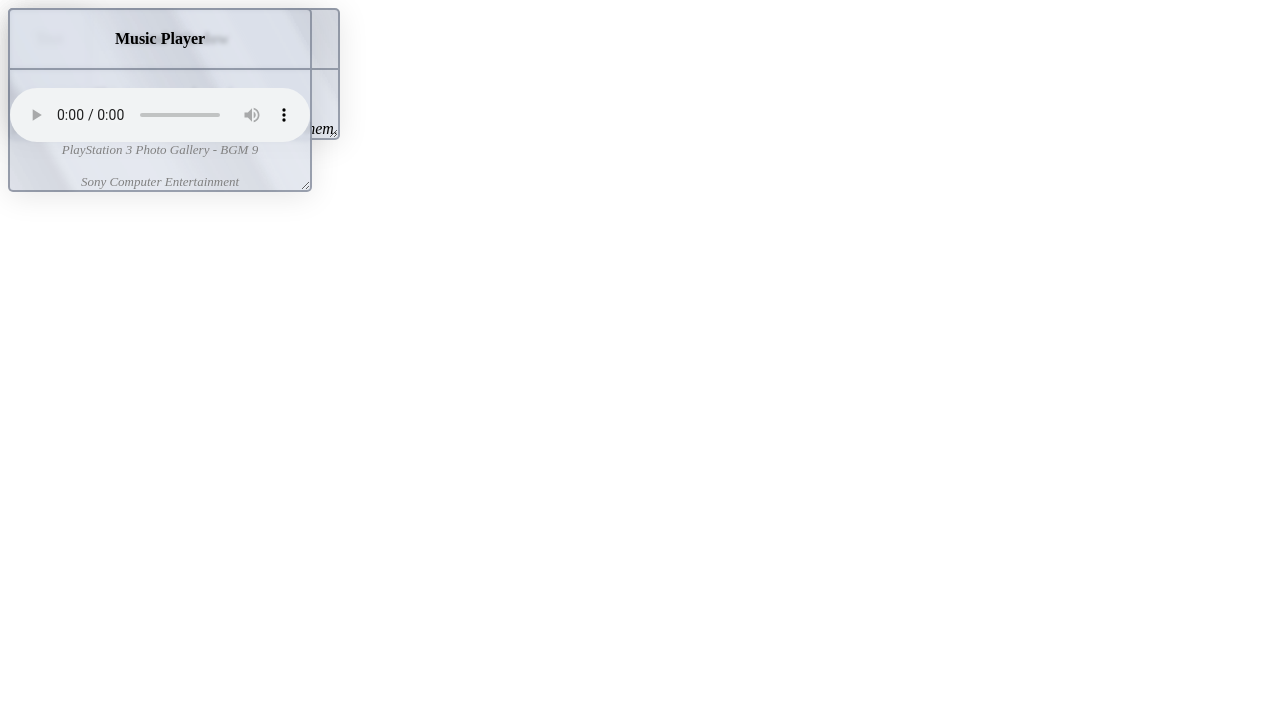
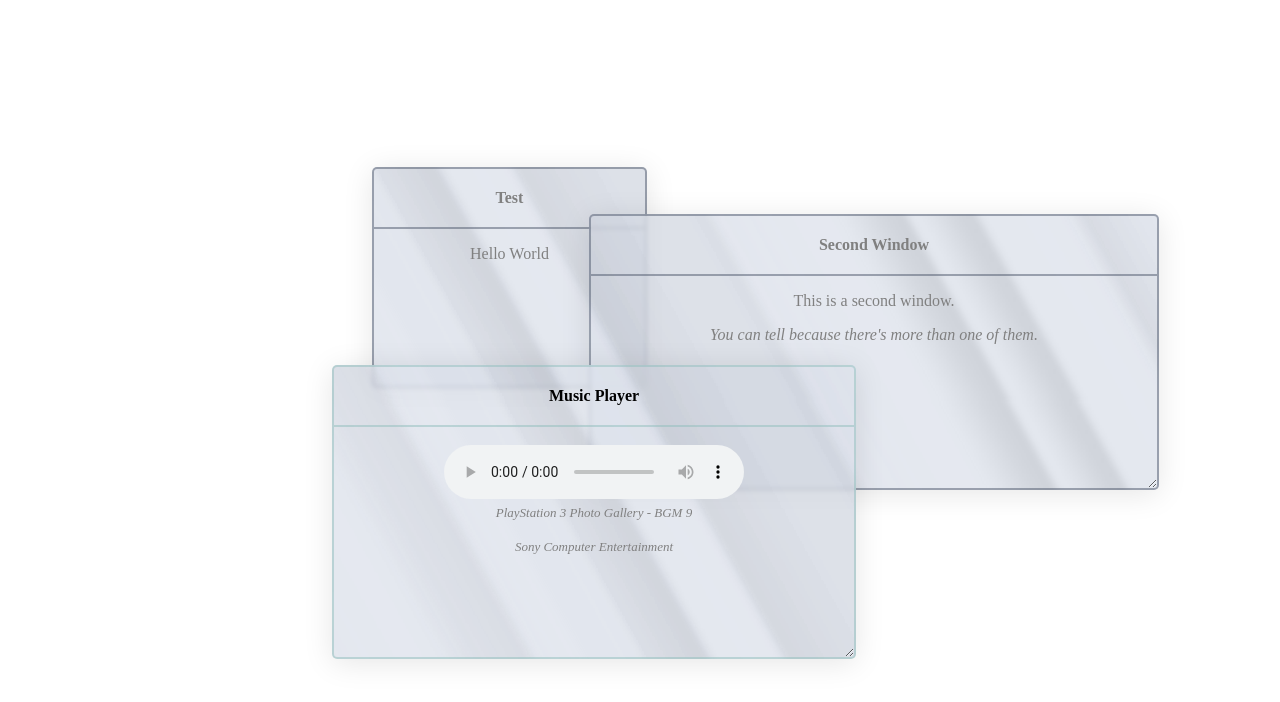
Before and after one commit to GarinHamburg/garinhamburg.github.io, a plain HTML site: page home.html in a window 1280 px wide. Drawn offline with Linux system fonts and the light colour scheme.

Commit message:
Update home.html

```diff
--- a/home.html
+++ b/home.html
@@ -1,9 +1,9 @@
-<html>
+<!DOCTYPE html>
     <head>
 	<title>Window</title>
     </head>
     <body>
-        <div class="window" id="information">
+        <div class="window inactive" id="helloworld">
             <div class="window-header">
               <div class="window-text">Test</div>
             </div>
@@ -12,7 +12,7 @@
             </div>
         </div>
 
-        <div class="window" id="information">
+        <div class="window inactive" id="secondwindow">
             <div class="window-header">
               <div class="window-text">Second Window</div>
             </div>
@@ -22,7 +22,7 @@
             </div>
         </div>
 
-        <div class="window" id="information">
+        <div class="window active" id="musicplayer">
             <div class="window-header">
               <div class="window-text">Music Player</div>
             </div>
@@ -36,16 +36,16 @@
             </div>
         </div>
     </body>
-
-
     <style>
         :root {
-            background: transparent;
+            background:transparent;
         }
+
         .window-body {
             resize: both;
             overflow: scroll;
         }
+
         .window {
             position: absolute;
             border-radius: 5px;
@@ -53,7 +53,7 @@
             background-color: rgba(216, 222, 233, 0.75);
             background-image: url(/aero.png);
             border: 2px solid;
-            border-color: #4c566a7F;
+
             background-attachment: fixed;
             background-position: center;
             background-repeat: no-repeat;
@@ -63,6 +63,7 @@
 	        backdrop-filter: blur(2px);
 	        -webkit-backdrop-filter: blur(2px);
         }
+
         .window-header {
             padding: 20px;
             font-weight: bold;
@@ -70,6 +71,44 @@
             cursor: move;
         }
 
+        .active {
+            border-color: #8fbcbb7F;
+            color: black;
+        }
+
+        .inactive {
+            border-color: #4c566a7F;
+            color: grey;
+        }
+    </style>
+    <style>
+        #helloworld {
+            top: 167px;
+            left:372px;
+        }
+        #helloworld .window-body {
+            width: 271px;
+            height: 157px;
+        }
+
+        #secondwindow {
+            top: 214px;
+            left: 589px;
+        }
+        #secondwindow .window-body {
+            width:566px;
+            height: 212px;
+        }
+
+        #musicplayer {
+            top: 365px;
+            left: 332px;
+        }
+
+        #musicplayer .window-body {
+            width: 520px;
+            height: 230px;
+        }
     </style>
     <script>
         const windows = document.querySelectorAll(".window");
@@ -89,16 +128,15 @@
                 document.onmouseup = stopMovingWindow;
                 document.onmousemove = moveWindow;
             }
-
             function updateSort() {
                 windows.forEach(window => {
                     window.style.zIndex = window.style.zIndex - 1;
-                  window.style.borderColor = "#4c566a7F";
-                  window.style.color = "Grey";
+                    window.classList.add('inactive');
+                    window.classList.remove('active');
                 });
+                elmnt.classList.remove('inactive');
+                elmnt.classList.add('active');
                 elmnt.style.zIndex = "99";
-              elmnt.style.borderColor = "#8fbcbb7F";
-              elmnt.style.color = "black";
             }
 
             function moveWindow(e) {
```
Lines whose indentation alone changed are shown as unchanged.
